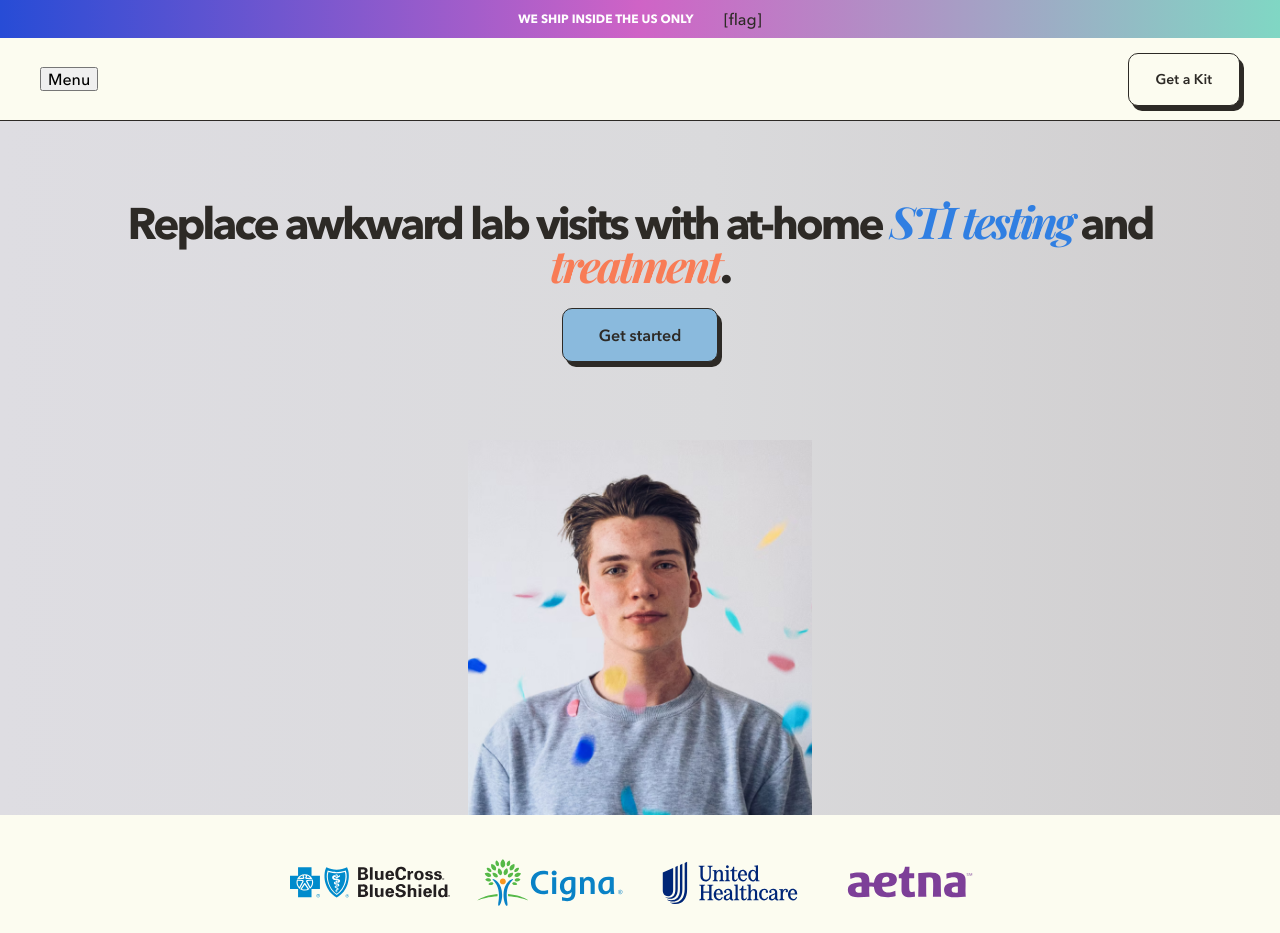
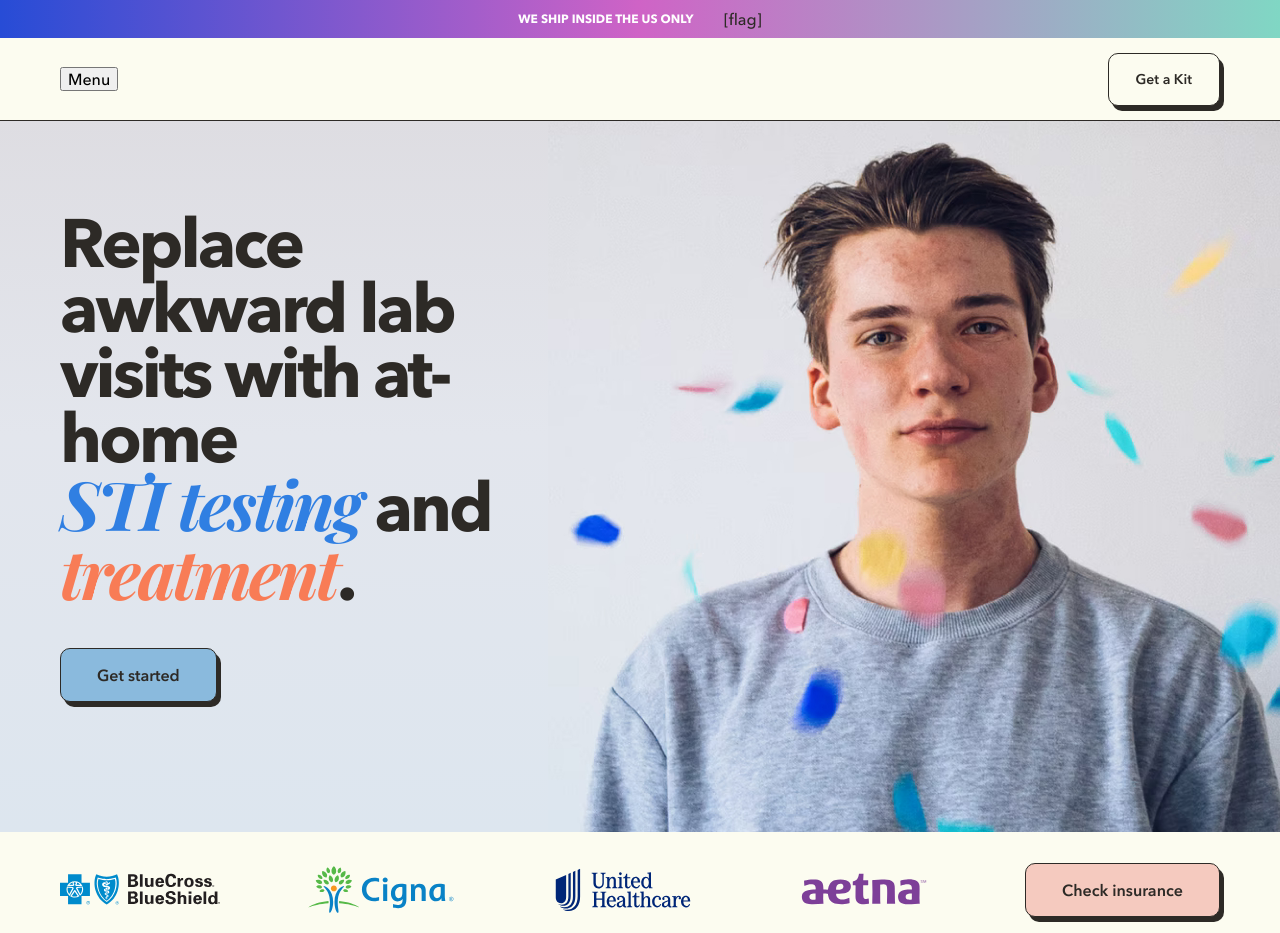
Before and after one commit to deysan/easy-healthcare-kit, a website: page src/index.html in a window 1280 px wide. Shown: the top 933 px of the page. Drawn offline with nearby package versions, Linux system fonts and the light colour scheme; files that its build step writes are made by us from their sources; files whose address does not match are found by name.

```diff
--- a/src/index.html
+++ b/src/index.html
@@ -49,6 +49,7 @@
 
     <main class="main">
       <section class="promo">
+        <div class="promo__wrapper">
           <div class="promo__content">
             <h2 class="promo__title">
               Replace awkward lab visits with at-home
@@ -62,6 +63,7 @@
             >
           </div>
           <div class="promo__image"></div>
+        </div>
       </section>
       <section class="insurance">
         <ul class="insurance__list">
@@ -80,12 +82,12 @@
           <li class="insurance__item">
             <img src="img/aetna-logo.svg" alt="Aetna" />
           </li>
-        </ul>
-        <a
-          href="#"
-          class="insurance__link btn btn--big btn--salmon btn--shadow-black"
+          <li class="insurance__link">
+            <a href="#" class="btn btn--big btn--salmon btn--shadow-black"
               >Check insurance</a
             >
+          </li>
+        </ul>
       </section>
       <section class="about">
         <div class="about__content">
--- a/src/sass/blocks/header.scss
+++ b/src/sass/blocks/header.scss
@@ -1,6 +1,7 @@
 .header {
   z-index: 100;
   position: fixed;
+  top: 0;
   width: 100%;
   margin: 0 auto;
   background-color: $color-white;
--- a/src/sass/blocks/insurance.scss
+++ b/src/sass/blocks/insurance.scss
@@ -1,22 +1,44 @@
 .insurance {
   @include container();
   @include center();
-  flex-direction: column;
-  flex-wrap: wrap;
-  gap: 26px;
   padding-top: 40px;
-  padding-bottom: 40px;
+  padding-bottom: 45px;
 }
 
 .insurance__list {
   @include center();
   display: flex;
   flex-wrap: wrap;
-  column-gap: 20px;
-  row-gap: 18px;
+  gap: 15px;
+  width: 100%;
 }
 
 .insurance__item {
   width: 160px;
   height: 55px;
 }
+
+.insurance__link {
+  margin-top: 15px;
+  flex-basis: 100%;
+  text-align: center;
+}
+
+@media #{$desktop-width} {
+  .insurance {
+    flex-direction: row;
+    flex-wrap: nowrap;
+    padding-top: 30px;
+    padding-bottom: 35px;
+  }
+
+  .insurance__list {
+    justify-content: space-between;
+    gap: 25px;
+  }
+
+  .insurance__link {
+    margin-top: 0;
+    flex-basis: auto;
+  }
+}
--- a/src/sass/blocks/promo.scss
+++ b/src/sass/blocks/promo.scss
@@ -1,7 +1,5 @@
 .promo {
-  display: grid;
-  grid-template-rows: 320px auto;
-  padding-top: 120px;
+  margin-top: 120px;
   background-image: linear-gradient(
     270deg,
     #cfcdce 0%,
@@ -10,26 +8,68 @@
   );
 }
 
+.promo__wrapper {
+  display: grid;
+  grid-template-rows: 350px 400px;
+}
+
 .promo__content {
   @include container();
   display: flex;
   flex-direction: column;
   align-items: center;
-  max-width: 520px;
   gap: 20px;
   padding-top: 80px;
   text-align: center;
 }
 
 .promo__title {
+  max-width: 460px;
   @include font-set(44px, 700, 42px);
   letter-spacing: -3px;
 }
 
 .promo__image {
-  height: 375px;
   background-image: url('../img/promo-mobile.jpg');
-  background-position: bottom center;
+  background-position: center bottom;
   background-repeat: no-repeat;
-  background-size: auto 100%;
+  background-size: 375px auto;
 }
+
+@media #{$desktop-width} {
+  .promo {
+    background: linear-gradient(
+      180deg,
+      #dedde2 0%,
+      #e3e6ed 44.29%,
+      #dde6ef 100%
+    );
+  }
+
+  .promo__wrapper {
+    @include container-right();
+    grid-template-rows: 1fr;
+    grid-template-columns: 40% 60%;
+  }
+
+  .promo__content {
+    @include container-reset();
+    gap: 40px;
+    padding-top: 90px;
+    padding-bottom: 130px;
+    align-items: flex-start;
+    text-align: left;
+  }
+
+  .promo__title {
+    max-width: 520px;
+    @include font-set(68px, 700, 65px);
+  }
+
+  .promo__image {
+    height: 100%;
+    background-image: url('../img/promo-desktop.jpg');
+    background-position: left bottom;
+    background-size: auto 100%;
+  }
+}
--- a/src/sass/mixins.scss
+++ b/src/sass/mixins.scss
@@ -1,9 +1,30 @@
 @mixin container() {
   margin: 0 auto;
-  padding: 0 20px;
+  padding-left: 20px;
+  padding-right: 20px;
 
   @media #{$desktop-width} {
-    max-width: 1240px;
+    max-width: $container-width;
+  }
+}
+
+@mixin container-right() {
+  margin: 0;
+  padding-left: 20px;
+  padding-right: 0;
+
+  @media #{$desktop-width} {
+    padding-left: calc((100% - $container-width) / 2 + 20px);
+  }
+}
+
+@mixin container-reset() {
+  margin: 0;
+  padding-left: 0;
+  padding-right: 0;
+
+  @media #{$desktop-width} {
+    max-width: auto;
   }
 }
 
--- a/src/sass/variables.scss
+++ b/src/sass/variables.scss
@@ -12,4 +12,5 @@
 $color-border: #0b1013;
 $color-hover: #f68d2e;
 
-$desktop-width: '(min-width: 1024px)';
+$container-width: 1200px;
+$desktop-width: '(min-width: 1200px)';
```
Also changed, not shown: src/img/promo-desktop.jpg (added). Lines whose indentation alone changed are shown as unchanged.
